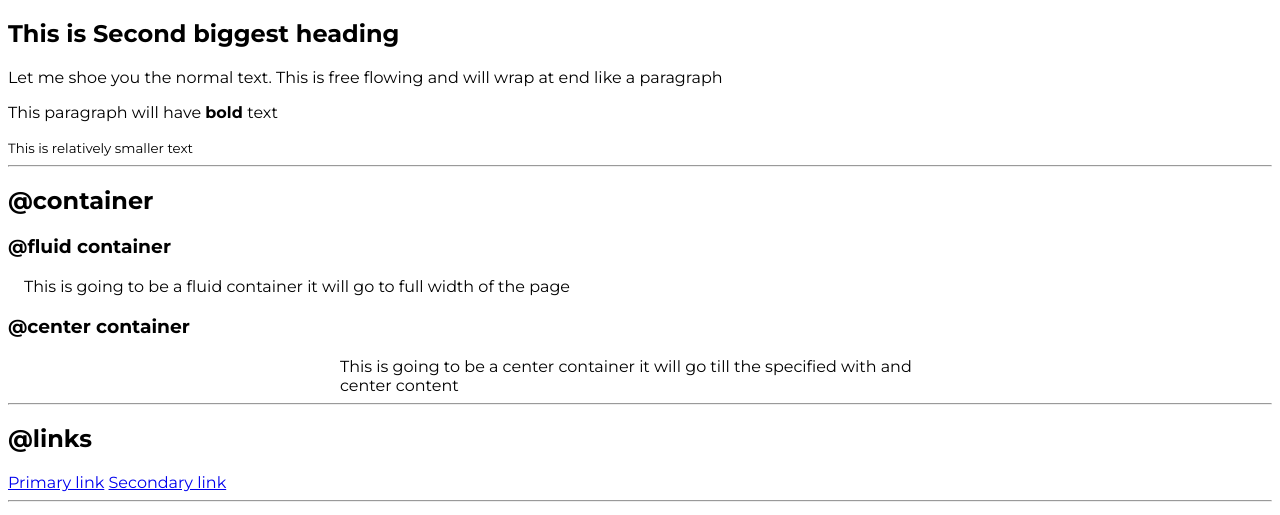
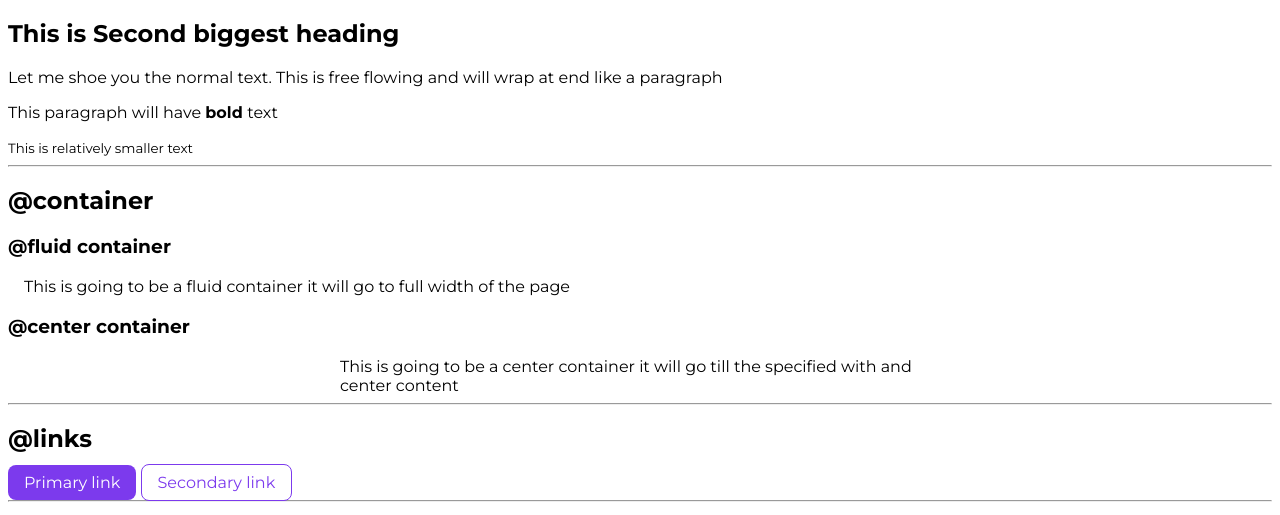
Before and after one commit to NISHANT0318/Component-Library03, a plain HTML site: page index.html in a window 1280 px wide. Shown: the part 285-800 px from the top of the page. Drawn offline with Linux system fonts and the light colour scheme; files whose address does not match are found by name.

Commit message:
link updated

```diff
--- a/index.html
+++ b/index.html
@@ -38,8 +38,10 @@
 
     <h2>@links</h2>
 
-    <a href="/">Primary link</a>
-    <a href="/">Secondary link</a>
+    <a class="link
+    link-primary" href="/">Primary link</a>
+    <a class="link
+    link-secondary" href="/">Secondary link</a>
     <hr>
 
     <h2>@lists</h2>
--- a/styles.css
+++ b/styles.css
@@ -1,4 +1,8 @@
 @import url('https://fonts.googleapis.com/css2?family=Montserrat:wght@400;700&display=swap');
+
+:root{
+    --primary-color: #7c3aed;
+}
 body{
     font-family: 'Montserrat', sans-serif;
 }
@@ -12,3 +16,22 @@ body{
     max-width: 600px;
     margin: auto;
 }
+
+.link{
+    text-decoration: none;
+    padding:0.5rem 1rem ;
+
+}
+
+.link-primary{
+    background-color: var(--primary-color);
+    border-radius: 0.5rem;
+    color: white;
+}
+
+.link-secondary{
+    color: var(--primary-color);
+    border-radius: 0.5rem;
+    border: 1px solid var(--primary-color);
+
+}
```
